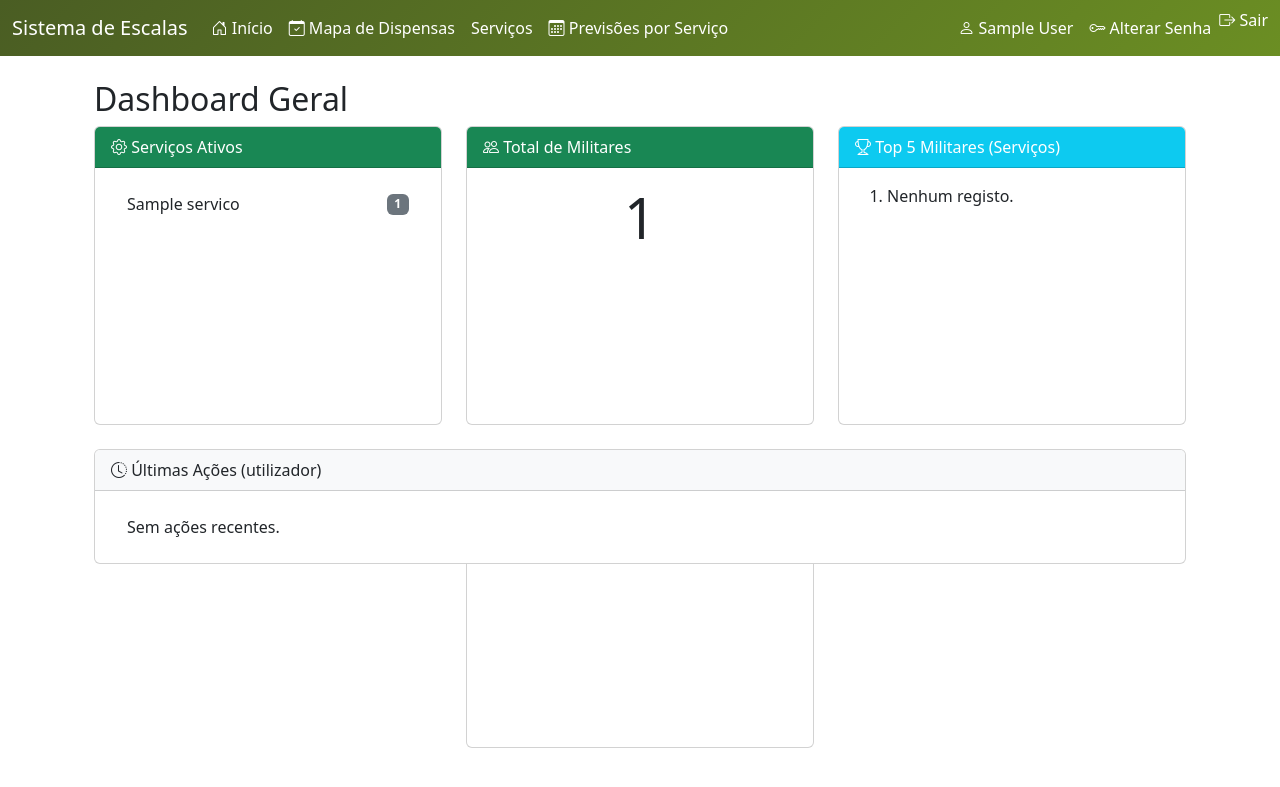
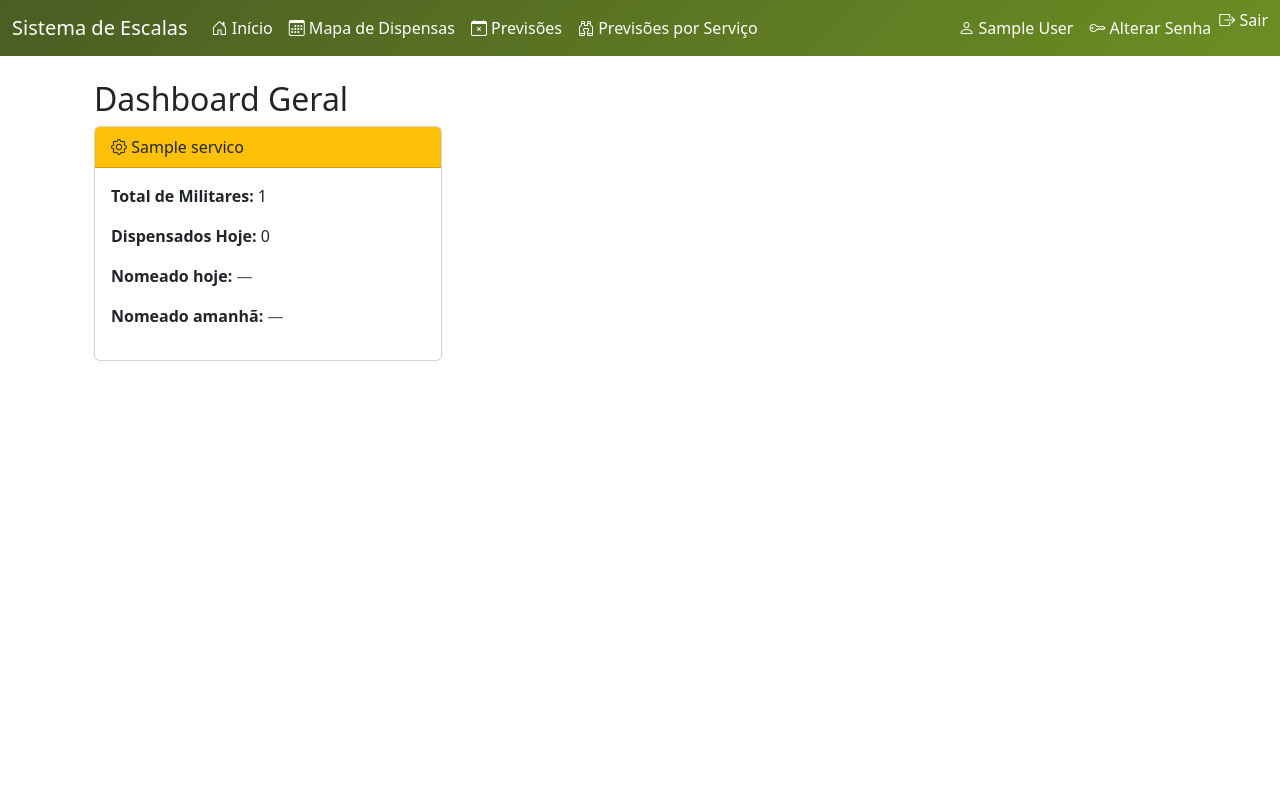
Before and after one commit to ProjetoFinal2025/GeradorEscalas, a Django app: page /home/ in a window 1280 px wide. Shown: the top 787 px of the page. Run offline with Django 5.2, Linux system fonts and the light colour scheme; a user stored in the database is signed in; tables that the repository leaves empty hold one stand-in row (values such as "Sample post"); data that the repository does not hold is empty; parts of the project's set-up code (start-up, migrations or seed data) failed here and were passed over; some libraries are stand-ins or nearby versions.

Commit message:
Varias alterações nas view publicas

```diff
--- a/Projeto/core/templates/base.html
+++ b/Projeto/core/templates/base.html
@@ -68,19 +68,25 @@
                         <a class="nav-link" href="/home/"><i class="bi bi-house-door"></i> Início</a>
                     </li>
                     <li class="nav-item">
-                        <a class="nav-link" href="/mapa-dispensas/"><i class="bi bi-calendar-check"></i> Mapa de Dispensas</a>
+                        <a class="nav-link" href="/mapa-dispensas/"><i class="bi bi-calendar3"></i> Mapa de Dispensas</a>
                     </li>
                     <li class="nav-item">
-                        <a class="nav-link" href="{% url 'lista_servicos' %}">Serviços</a>
+                        <a class="nav-link" href="{% url 'lista_servicos' %}"><i class="bi bi-calendar-x"></i> Previsões</a>
                     </li>
                     <li class="nav-item">
-                        <a class="nav-link" href="{% url 'previsoes_por_servico' %}"><i class="bi bi-calendar3"></i> Previsões por Serviço</a>
+                        <a class="nav-link" href="{% url 'previsoes_por_servico' %}"><i class="bi bi-binoculars"></i> Previsões por Serviço</a>
                     </li>
                 </ul>
                 <ul class="navbar-nav ms-auto">
                     {% if user.is_authenticated %}
                     <li class="nav-item">
-                        <span class="nav-link"><i class="bi bi-person"></i> {{user.first_name}} {{user.last_name}}</span>
+                        <span class="nav-link"><i class="bi bi-person"></i>
+                            {% if user.first_name or user.last_name %}
+                                {{ user.first_name }} {{ user.last_name }}
+                            {% else %}
+                                {{ user.username }}
+                            {% endif %}
+                        </span>
                     </li>
                     <li class="nav-item">
                         <a class="nav-link" href="{% url 'alterar_senha' %}"><i class="bi bi-key"></i> Alterar Senha</a>
--- a/Projeto/core/templates/core/home.html
+++ b/Projeto/core/templates/core/home.html
@@ -5,73 +5,41 @@
 <div class="container mt-4">
     <h2>Dashboard Geral</h2>
     <div class="row row-cols-1 row-cols-md-3 g-4 mb-4">
+        {% for s in servicos_info %}
         <div class="col">
             <div class="card h-100">
-                <div class="card-header bg-success text-white">
-                    <i class="bi bi-gear"></i> Serviços Ativos
+                <div class="card-header {{ s.cor_banner }}">
+                    <i class="bi bi-gear"></i> {{ s.obj.nome }}
                 </div>
                 <div class="card-body">
-                    <ul class="list-group list-group-flush">
-                        {% for servico in servicos %}
-                        <li class="list-group-item d-flex justify-content-between align-items-center">
-                            {{ servico.nome }}
-                            <span class="badge bg-secondary">{{ militares_por_servico|get_item:servico.nome }}</span>
-                        </li>
-                        {% empty %}
-                        <li class="list-group-item">Nenhum serviço ativo.</li>
-                        {% endfor %}
-                    </ul>
+                    <p><b>Total de Militares:</b> {{ s.total_militares }}</p>
+                    <p><b>Dispensados Hoje:</b> {{ s.dispensados_hoje }}</p>
+                    <p><b>Nomeado hoje:</b>
+                        {% if s.militar_hoje %}
+                            {{ s.militar_hoje.posto }} {{ s.militar_hoje.nome }}
+                        {% else %}
+                            <span class="text-muted">—</span>
+                        {% endif %}
+                    </p>
+                    <p><b>Nomeado amanhã:</b>
+                        {% if s.militar_amanha %}
+                            {{ s.militar_amanha.posto }} {{ s.militar_amanha.nome }}
+                        {% else %}
+                            <span class="text-muted">—</span>
+                        {% endif %}
+                    </p>
                 </div>
             </div>
         </div>
+        {% empty %}
         <div class="col">
             <div class="card h-100">
-                <div class="card-header bg-success text-white">
-                    <i class="bi bi-people"></i> Total de Militares
-                </div>
-                <div class="card-body display-4 text-center">{{ total_militares }}</div>
-            </div>
-            <div class="card h-100 mt-4">
-                <div class="card-header bg-warning text-dark">
-                    <i class="bi bi-calendar-x"></i> Dispensados Hoje
-                </div>
-                <div class="card-body display-5 text-center">{{ total_dispensados }}</div>
-            </div>
-        </div>
-        <div class="col">
-            <div class="card h-100">
-                <div class="card-header bg-info text-white">
-                    <i class="bi bi-trophy"></i> Top 5 Militares (Serviços)
-                </div>
-                <div class="card-body">
-                    <ol class="mb-0">
-                        {% for nome, total in top_militares %}
-                        <li class="mb-2">{{ nome }} <span class="badge bg-primary">{{ total }}</span></li>
-                        {% empty %}
-                        <li>Nenhum registo.</li>
-                        {% endfor %}
-                    </ol>
+                <div class="card-header bg-secondary text-white">
+                    Nenhum serviço ativo
                 </div>
             </div>
         </div>
-    </div>
-    <div class="card mt-4">
-        <div class="card-header bg-light">
-            <i class="bi bi-clock-history"></i> Últimas Ações (utilizador)
-        </div>
-        <div class="card-body">
-            <ul class="list-group list-group-flush">
-                {% for action in recent_actions %}
-                <li class="list-group-item">
-                    <small class="text-muted">{{ action.action_time|date:"d/m/Y H:i" }}</small><br>
-                    {{ action.get_change_message }}<br>
-                    <small class="text-muted">{{ action.content_type }}</small>
-                </li>
-                {% empty %}
-                <li class="list-group-item">Sem ações recentes.</li>
-                {% endfor %}
-            </ul>
-        </div>
+        {% endfor %}
     </div>
 </div>
 
--- a/Projeto/core/urls.py
+++ b/Projeto/core/urls.py
@@ -34,6 +34,7 @@
     path('escala-servico/<int:servico_id>/exportar_pdf/', exportar_escalas_pdf, name='exportar_escalas_pdf'),
     path('alterar-senha/', PasswordChangeView.as_view(template_name='core/alterar_senha.html'), name='alterar_senha'),
     path('senha-alterada/', PasswordChangeDoneView.as_view(template_name='core/senha_alterada.html'), name='senha_alterada'),
+    path('senha-alterada/', PasswordChangeDoneView.as_view(template_name='core/senha_alterada.html'), name='password_change_done'),
     path('solicitar-troca/', solicitar_troca_view, name='solicitar_troca'),
     path('aprovar-troca/<int:troca_id>/', aprovar_troca_view, name='aprovar_troca'),
     path('rejeitar-troca/<int:troca_id>/', rejeitar_troca_view, name='rejeitar_troca'),
--- a/Projeto/core/views.py
+++ b/Projeto/core/views.py
@@ -54,8 +54,8 @@
     militares_por_servico = {s.nome: s.militares.count() for s in servicos}
     total_militares = sum(militares_por_servico.values())
 
-    # Militares dispensados atualmente
     hoje = date.today()
+    amanha = hoje + timedelta(days=1)
     dispensas_ativas = Dispensa.objects.filter(data_inicio__lte=hoje, data_fim__gte=hoje)
     total_dispensados = dispensas_ativas.values('militar').distinct().count()
 
@@ -71,20 +71,55 @@
         for item in top_militares_qs
     ]
 
-    # Últimas 10 ações do utilizador (opcional)
-    recent_actions = (
-        LogEntry.objects.filter(user=request.user)
-        .select_related("content_type")
-        .order_by("-action_time")[:10]
-    )
+    # Calcular dispensados hoje e nomeados para hoje/amanhã por serviço
+    servicos_info = []
+    for servico in servicos:
+        # Dispensados hoje neste serviço
+        dispensados_hoje = Dispensa.objects.filter(
+            militar__servicos=servico,
+            data_inicio__lte=hoje,
+            data_fim__gte=hoje
+        ).values('militar').distinct().count()
+        # Nomeado para hoje
+        nomeacao_hoje = Nomeacao.objects.filter(
+            escala_militar__escala__servico=servico,
+            data=hoje,
+            e_reserva=False
+        ).select_related('escala_militar__militar').first()
+        militar_hoje = nomeacao_hoje.escala_militar.militar if nomeacao_hoje else None
+        # Nomeado para amanhã
+        nomeacao_amanha = Nomeacao.objects.filter(
+            escala_militar__escala__servico=servico,
+            data=amanha,
+            e_reserva=False
+        ).select_related('escala_militar__militar').first()
+        militar_amanha = nomeacao_amanha.escala_militar.militar if nomeacao_amanha else None
+        # Cor do banner conforme regras fornecidas
+        nome_lower = servico.nome.lower()
+        if "oficial" in nome_lower:
+            cor_banner = "bg-danger text-white"  # vermelho
+        elif "sargento" in nome_lower or "comandante" in nome_lower:
+            cor_banner = "bg-success text-white"  # verde
+        elif "cabo" in nome_lower:
+            cor_banner = "bg-primary text-white"  # azul
+        elif "graduado" in nome_lower:
+            cor_banner = "bg-secondary text-white"  # roxo/cinzento
+        else:
+            cor_banner = "bg-warning text-dark"  # amarelo (praças)
+        servicos_info.append({
+            'obj': servico,
+            'total_militares': militares_por_servico.get(servico.nome, 0),
+            'dispensados_hoje': dispensados_hoje,
+            'militar_hoje': militar_hoje,
+            'militar_amanha': militar_amanha,
+            'cor_banner': cor_banner,
+        })
 
     context = {
-        'servicos': servicos,
-        'militares_por_servico': militares_por_servico,
+        'servicos_info': servicos_info,
         'total_militares': total_militares,
         'total_dispensados': total_dispensados,
         'top_militares': top_militares,
-        'recent_actions': recent_actions,
         'hoje': hoje,
     }
     return render(request, 'core/home.html', context)
@@ -95,8 +130,6 @@
     servico_id = request.GET.get('servico')
     servico_selecionado = None
     servicos = Servico.objects.filter(ativo=True)
-
-    print("Serviços encontrados:", servicos.count())  # Debug
 
     if servico_id:
         servico_selecionado = get_object_or_404(Servico, id=servico_id, ativo=True)
@@ -135,14 +168,9 @@
         dias.append(dia_info)
         data_atual += timedelta(days=1)
 
-    print("Total de dias gerados:", len(dias))  # Debug
-
     mapa_dispensas = {}
     for servico in servicos:
-        print(f"Processando serviço: {servico.nome}")  # Debug
         militares = servico.militares.all().select_related('user').order_by('posto', 'nim')
-        print(f"Total de militares no serviço: {militares.count()}")  # Debug
-
         dispensas_servico = {}
         resumo = {
             'dispensados': {},
@@ -156,8 +184,6 @@
                 data_inicio__lte=ultimo_dia_ano,
                 data_fim__gte=hoje
             )
-            print(f"Dispensas encontradas para {militar.nome}: {dispensas_periodo.count()}")  # Debug
-
             for dia in dias:
                 dispensa = next(
                     (d for d in dispensas_periodo if d.data_inicio <= dia['data'] <= d.data_fim),
@@ -174,24 +200,18 @@
                     resumo['total'][dia['data']] = 0
                 resumo['total'][dia['data']] += 1
             dispensas_servico[militar] = dispensas
-
         for dia in dias:
             total = resumo['total'].get(dia['data'], 0)
             dispensados = resumo['dispensados'].get(dia['data'], 0)
             resumo['disponiveis'][dia['data']] = total - dispensados
-
         mapa_dispensas[servico] = {
             'militares': dispensas_servico,
             'resumo': resumo
         }
-
-    print("Mapa de dispensas gerado:", bool(mapa_dispensas))  # Debug
-
     if dias:
         feriados = obter_feriados(min(d['data'] for d in dias), max(d['data'] for d in dias))
     else:
         feriados = []
-
     context = {
         'mapa_dispensas': mapa_dispensas,
         'dias': dias,
@@ -202,11 +222,6 @@
         'dias_restantes': dias_restantes,
         'feriados': feriados,
     }
-
-    print("Context gerado com sucesso")  # Debug
-    print("Tem mapa_dispensas?", 'mapa_dispensas' in context)  # Debug
-    print("Tem dias?", bool(context['dias']))  # Debug
-
     return render(request, 'core/mapa_dispensas_publica.html', context)
 
 @login_required
```
